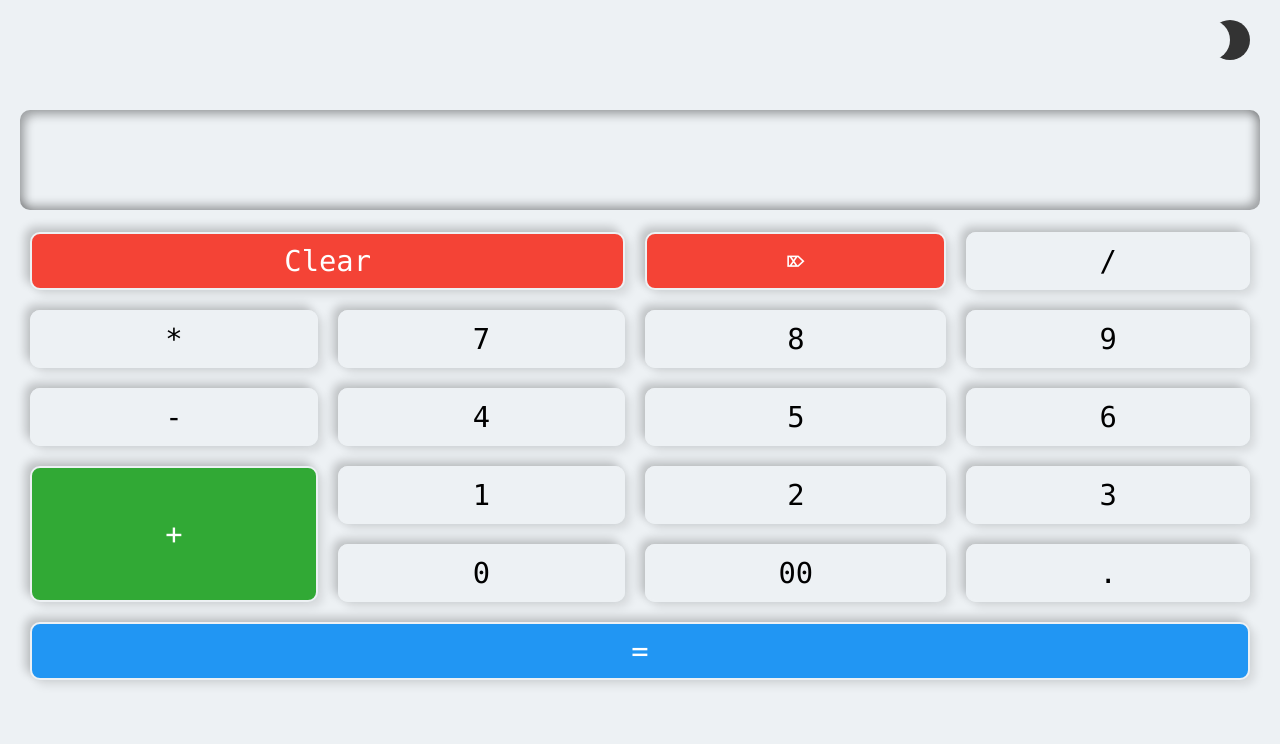
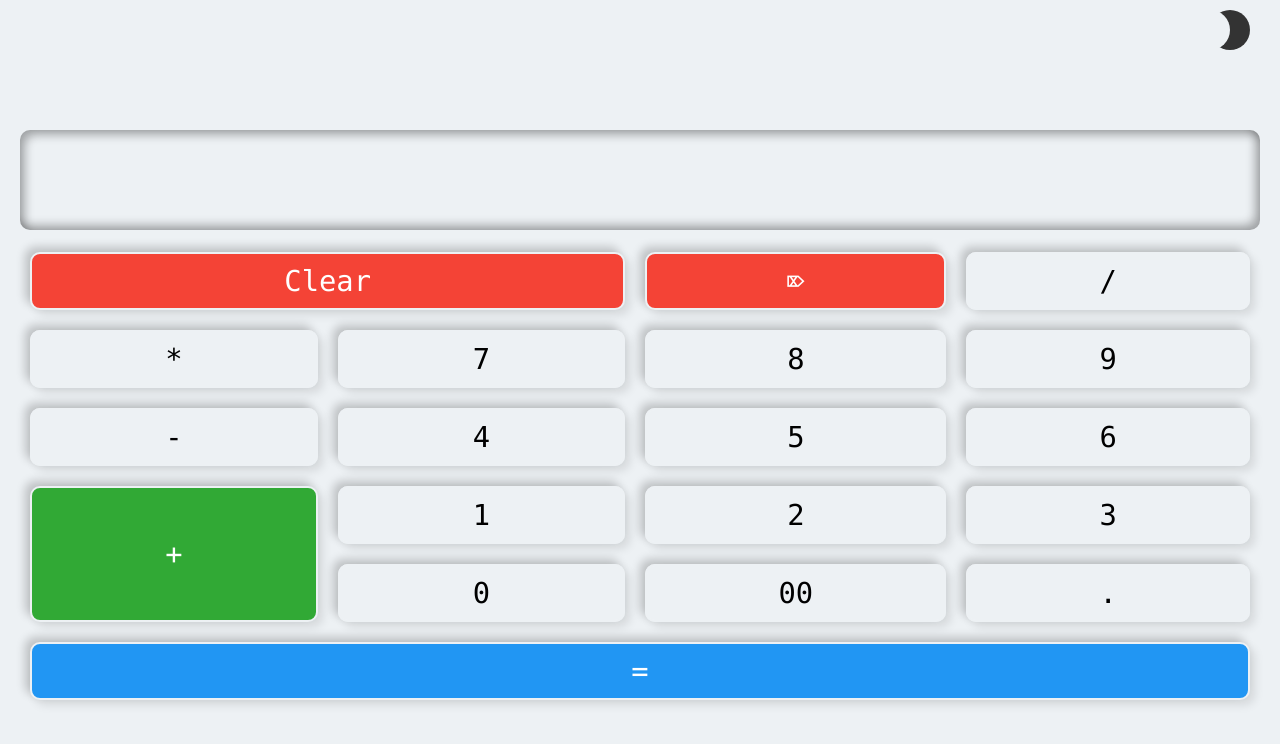
Before and after one commit to Rodluisfelipe/Calculadora-Basica, a plain HTML site: page index.html in a window 1280 px wide. Drawn offline with Linux system fonts and the light colour scheme.

Commit message:
changes dark button

```diff
--- a/style.css
+++ b/style.css
@@ -18,6 +18,7 @@ body{
 }
 .calculator{
     position: relative;
+    margin-top:40px;
     width: 100%;
     height: 100%;
     padding: 20px;
@@ -107,7 +108,7 @@ body{
 }
 .toggleBtn{
     position: absolute;
-    top: 20px;
+    top: 10px;
     right: 50px;
     cursor: pointer;
     width: 40px;
```
